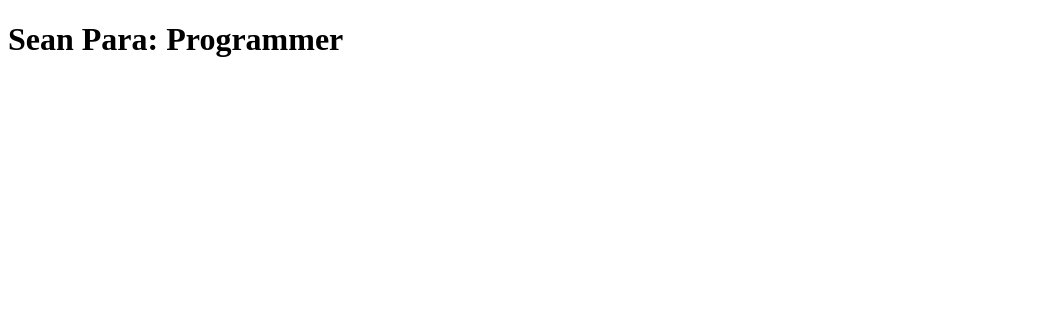
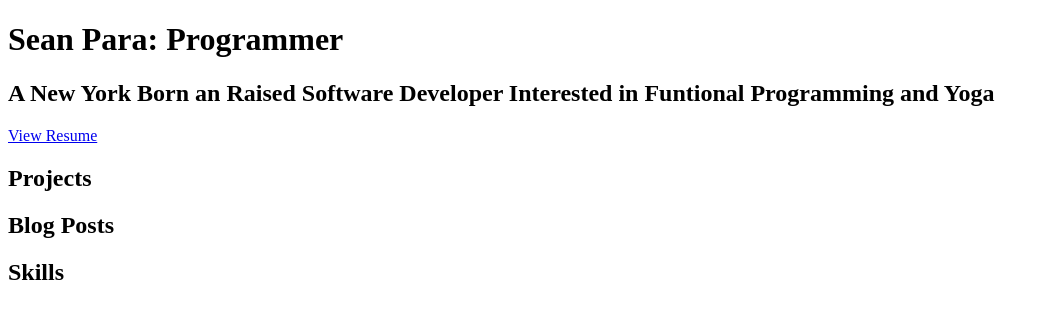
Before and after one commit to seanpara/personal_website, a plain HTML site: page index.html in a window 1280 px wide. Shown: the whole page, without its empty margins (0-1048 px from the left). Drawn offline with Linux system fonts and the light colour scheme.

Commit message:
began html templating

```diff
--- a/index.html
+++ b/index.html
@@ -5,7 +5,22 @@
     <title>Sean Para</title>
   </head>
   <body>
-    <h1>Sean Para: Programmer</h1>
+    <div class="header">
+      <h1>Sean Para: Programmer</h1>
+      <h2>
+        A New York Born an Raised Software Developer Interested in Funtional
+        Programming and Yoga
+      </h2>
+      <a href="#">View Resume</a> <span class="social-icons"></span>
+    </div>
+    <div class="container">
+      <h2>Projects</h2>
+      <div class="projects-container"></div>
+      <h2>Blog Posts</h2>
+      <div class="blog-posts"></div>
+      <h2>Skills</h2>
+      <div class="skills"></div>
+    </div>
 
     <script type="text/javascript" src="./index.js"></script>
   </body>
```
